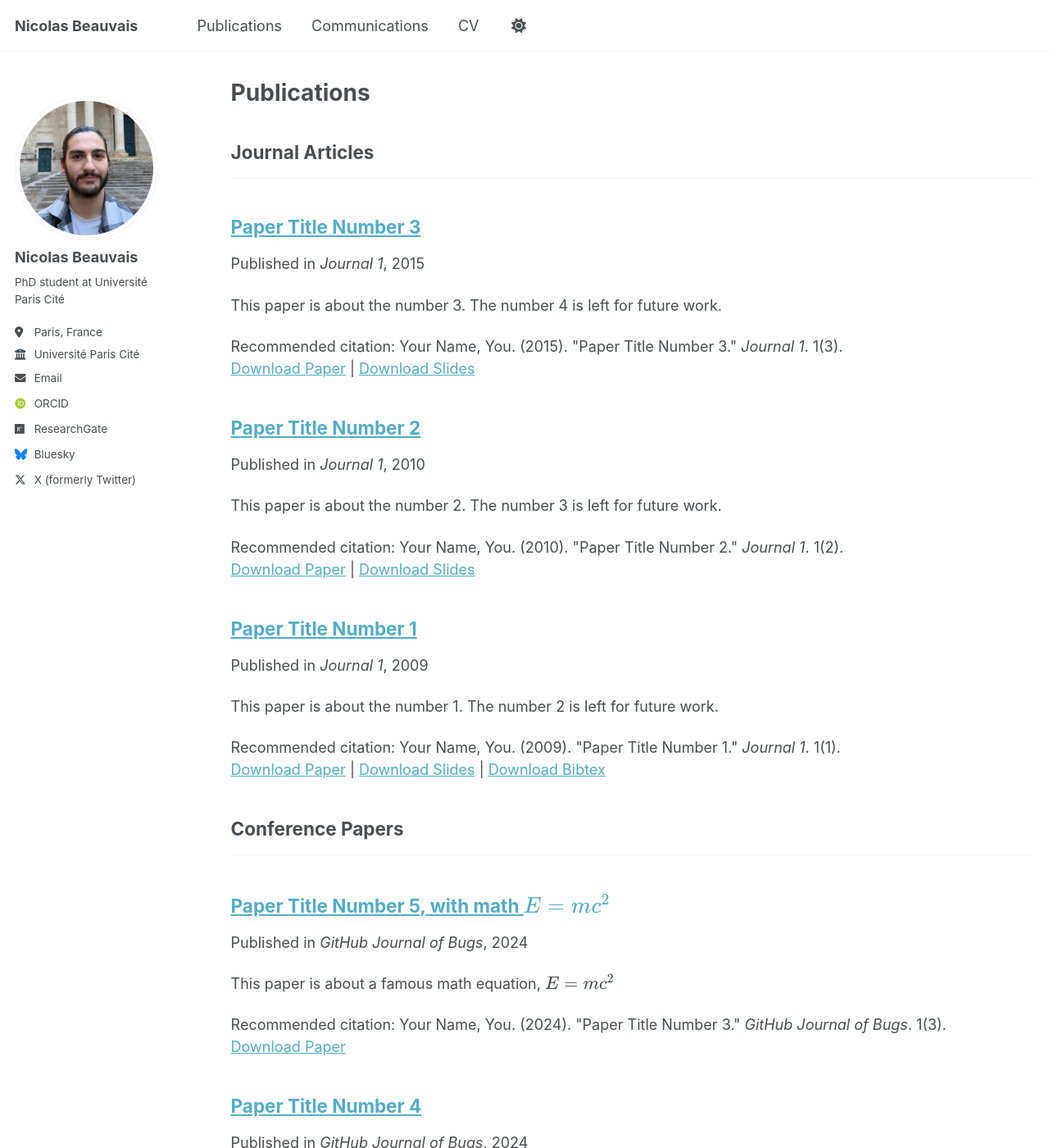
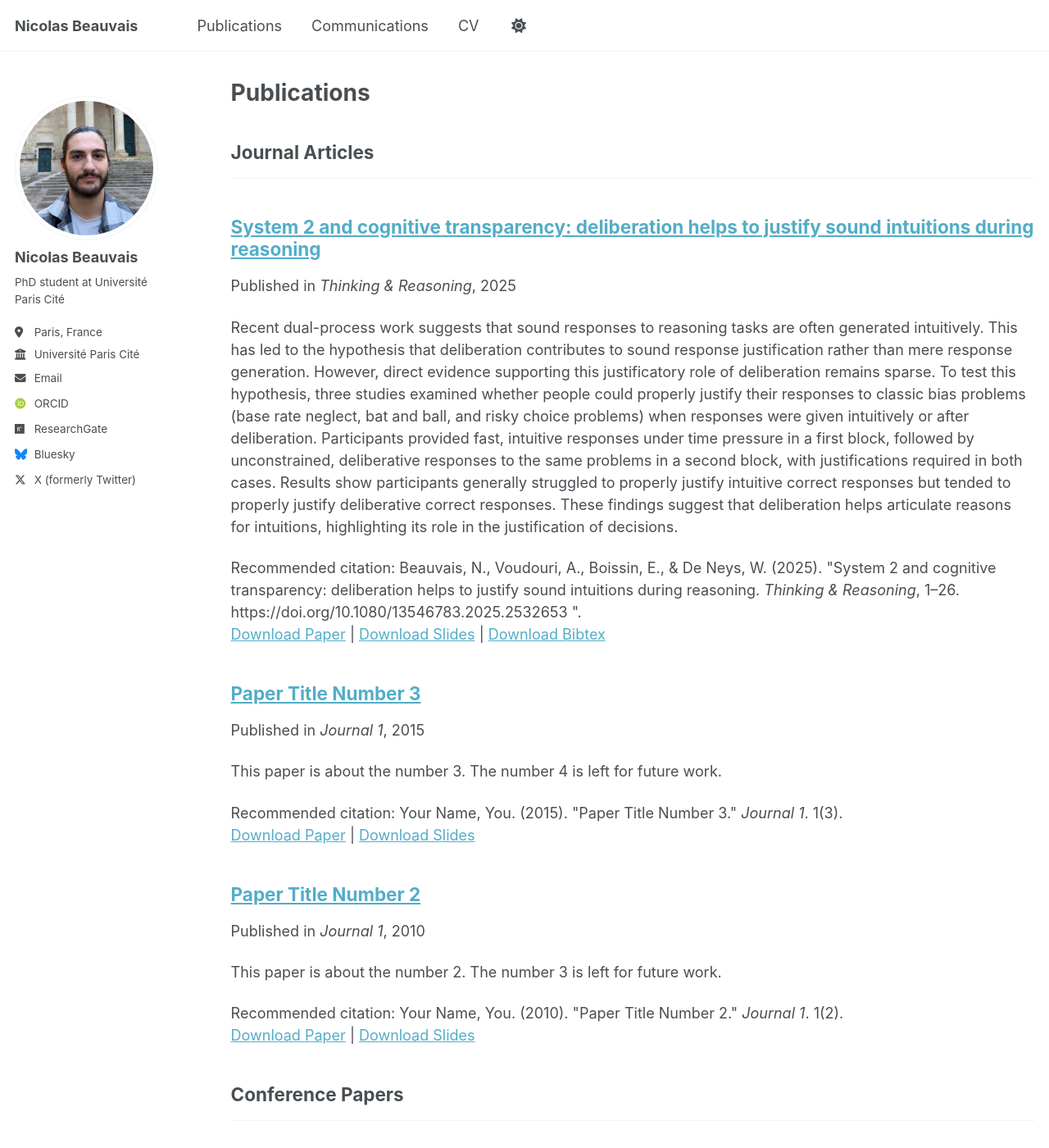
Before and after one commit to nbeauvais/nbeauvais.github.io, a Jekyll site: the page built from _pages/publications.html, in a window 1280 px wide and 1400 px high. Shown: the whole window at 82% size. Built offline with Jekyll 4.4.1, drawn with Linux system fonts in a browser that asks for light colours; some web fonts are replaced; a script that is not in the unit is left out.

Commit message:
updates beauvais et al 2025

```diff
--- a/_publications/2009-10-01-paper-title-number-1.md
+++ b/_publications/2009-10-01-paper-title-number-1.md
@@ -1,14 +1,14 @@
 ---
-title: "Paper Title Number 1"
+title: "System 2 and cognitive transparency: deliberation helps to justify sound intuitions during reasoning"
 collection: publications
 category: manuscripts
-permalink: /publication/2009-10-01-paper-title-number-1
-excerpt: 'This paper is about the number 1. The number 2 is left for future work.'
-date: 2009-10-01
-venue: 'Journal 1'
+permalink: /publication/2025-08-02-Beauvais-et-al-2025
+excerpt: 'Recent dual-process work suggests that sound responses to reasoning tasks are often generated intuitively. This has led to the hypothesis that deliberation contributes to sound response justification rather than mere response generation. However, direct evidence supporting this justificatory role of deliberation remains sparse. To test this hypothesis, three studies examined whether people could properly justify their responses to classic bias problems (base rate neglect, bat and ball, and risky choice problems) when responses were given intuitively or after deliberation. Participants provided fast, intuitive responses under time pressure in a first block, followed by unconstrained, deliberative responses to the same problems in a second block, with justifications required in both cases. Results show participants generally struggled to properly justify intuitive correct responses but tended to properly justify deliberative correct responses. These findings suggest that deliberation helps articulate reasons for intuitions, highlighting its role in the justification of decisions.'
+date: 2025-08-02
+venue: 'Thinking & Reasoning'
 slidesurl: 'http://academicpages.github.io/files/slides1.pdf'
-paperurl: 'http://academicpages.github.io/files/paper1.pdf'
-bibtexurl: 'http://academicpages.github.io/files/bibtex1.bib'
-citation: 'Your Name, You. (2009). &quot;Paper Title Number 1.&quot; <i>Journal 1</i>. 1(1).'
+paperurl: 'http://nbeauvais.github.io/files/Beauvais_et_al_2025_TAR_Justification_preprint.pdf'
+bibtexurl: 'http://nbeauvais.github.io/files/Beauvais2025.bib'
+citation: 'Beauvais, N., Voudouri, A., Boissin, E., & De Neys, W. (2025). &quot;System 2 and cognitive transparency: deliberation helps to justify sound intuitions during reasoning. <i>Thinking & Reasoning</i>, 1–26. https://doi.org/10.1080/13546783.2025.2532653 &quot;.'
 ---
 The contents above will be part of a list of publications, if the user clicks the link for the publication than the contents of section will be rendered as a full page, allowing you to provide more information about the paper for the reader. When publications are displayed as a single page, the contents of the above "citation" field will automatically be included below this section in a smaller font.
```
